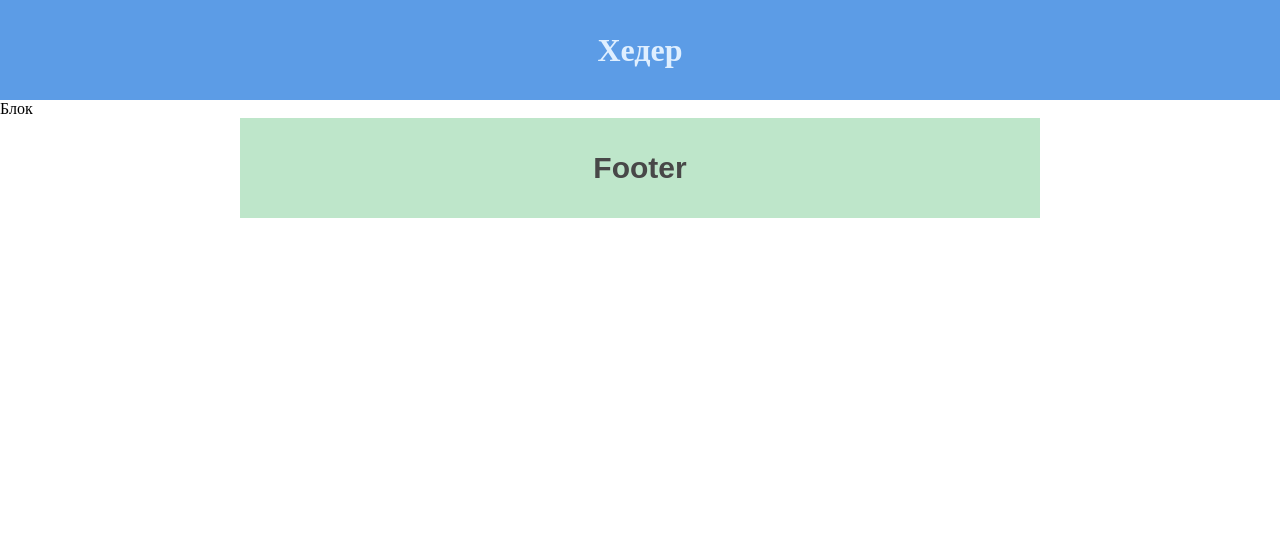
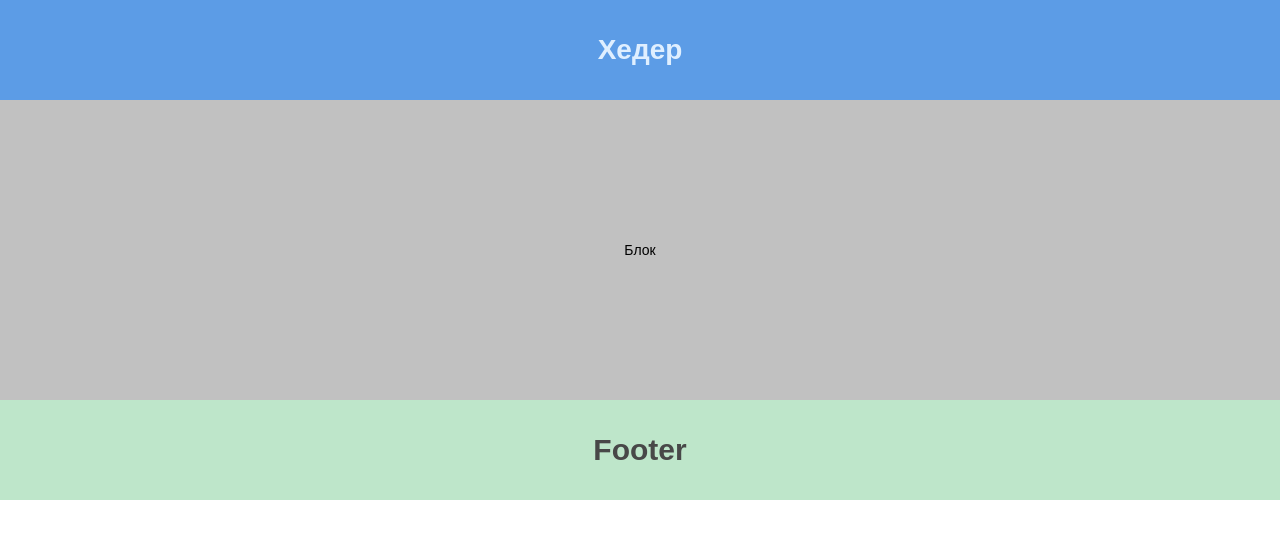
Before and after one commit to MikeIv/gulp-2020, a website: page src/index.html in a window 1280 px wide. Drawn offline with Linux system fonts and the light colour scheme.

Commit message:
add style for page

```diff
--- a/src/index.html
+++ b/src/index.html
@@ -1,6 +1,6 @@
 <!DOCTYPE html>
-<html lang="ru">
-<head class="page">
+<html lang="ru" class="page">
+<head>
     <meta charset="UTF-8">
     <meta name="viewport" content="width=device-width, initial-scale=1.0">
     <meta http-equiv="X-UA-Compatible" content="ie=edge">
@@ -19,16 +19,16 @@
 
 
 
-    <main>
+    <main class="main">
 
         <!-- Блок -->
-
 
         <section class="section-block">
 <h2 class="section-block__h2">Блок</h2>
 </section>
 
     </main>
+
 
 
 <!-- Footer -->
--- a/src/less/blocks/footer.less
+++ b/src/less/blocks/footer.less
@@ -3,7 +3,7 @@
   justify-content: center;
   align-items: center;
 
-  width: 800px;
+  width: 100%;
   height: 100px;
 
   margin: 0 auto;
--- a/src/less/blocks/main.less
+++ b/src/less/blocks/main.less
@@ -4,9 +4,10 @@
   flex-direction: column;
   justify-content: center;
   align-items: center;
+
+  width: 100%;
+  min-height: 300px;
+
   margin: 0 auto;
-  margin-top: 10%;
-  max-width: 690px;
-  min-height: 300px;
   background-color: #c1c1c1;
 }
--- a/src/less/blocks/page.less
+++ b/src/less/blocks/page.less
@@ -1,6 +1,6 @@
 /*-- Page --*/
 .page {
-  font-family: sans-serif;
+ font-family: "Arial", sans-serif;
   font-size: 14px;
 }
 
--- a/src/less/style.less
+++ b/src/less/style.less
@@ -4,6 +4,7 @@
 @import "global/common.less";
 @import "global/fonts.less";
 
+@import "blocks/page.less";
 @import "blocks/main.less";
 @import "blocks/header.less";
 @import "blocks/footer.less";
```
Also changed, not shown: src/index_build.html (+4 -4 lines), build/css/style.css, build/css/style.min.css, build/index.html, src/css/style.css.
